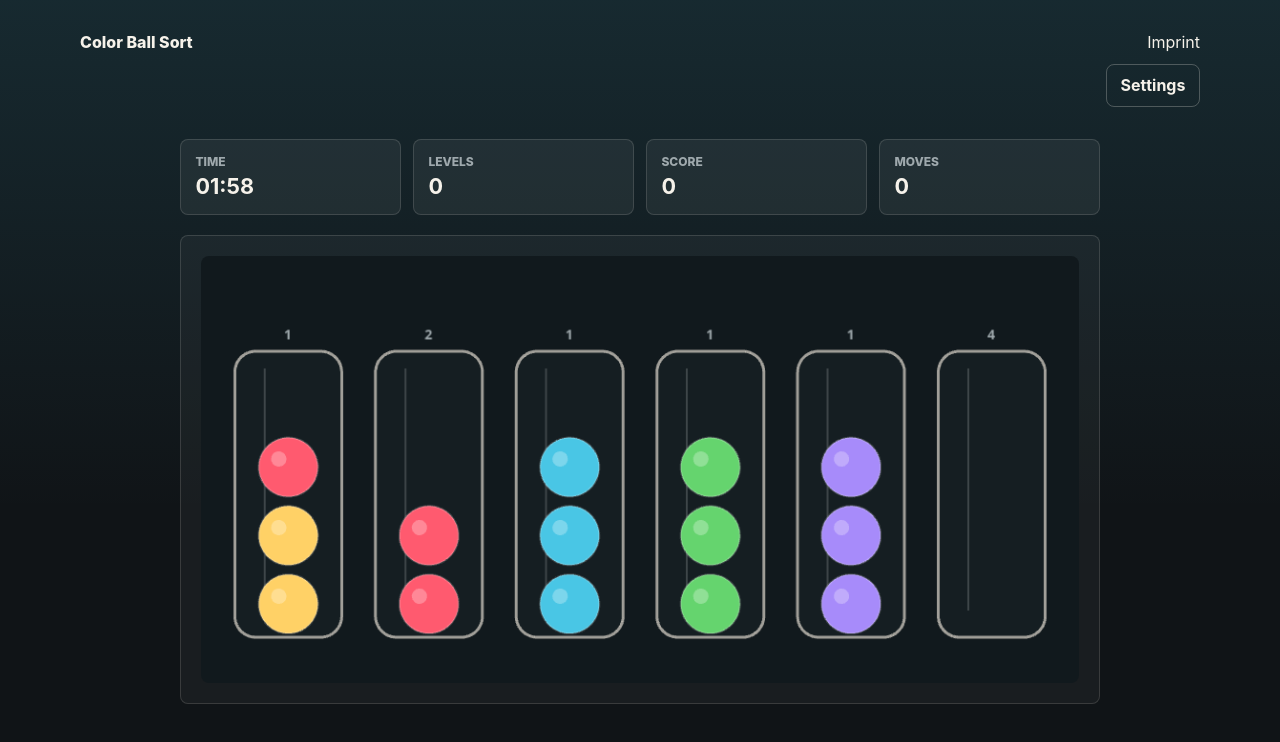
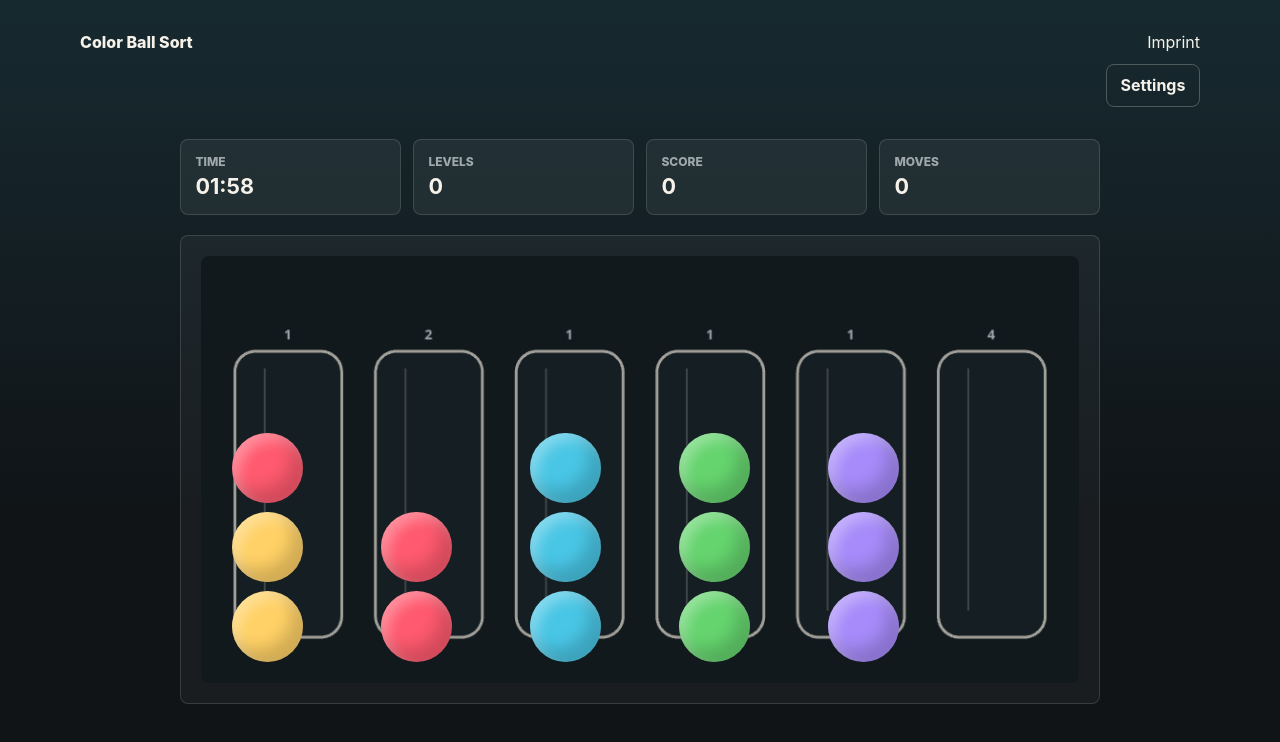
Before and after one commit to CWarth93/color-ball-sort, a Next.js app: page / in a window 1280 px wide. Both pictures are taken after a click on the button "Start Sprint". Shown: the top 742 px of the page. Built offline with nearby package versions, Linux system fonts and the light colour scheme.

Commit message:
Use drag and drop ball movement

```diff
--- a/components/PhaserBoard.tsx
+++ b/components/PhaserBoard.tsx
@@ -2,8 +2,7 @@ import { useEffect, useRef } from 'react';
 
 type PhaserBoardProps = {
 	jars: string[][];
-	selectedJar: number | null;
-	onJarSelect: (jarIndex: number) => void;
+	activeJar: number | null;
 	motionEnabled: boolean;
 };
 
@@ -12,8 +11,7 @@ type GameInstance = import('phaser').Game;
 type SceneInstance = import('phaser').Scene & {
 	renderBoard?: () => void;
 	jarsState?: string[][];
-	selectedJarState?: number | null;
-	onJarSelectState?: (jarIndex: number) => void;
+	activeJarState?: number | null;
 	motionEnabledState?: boolean;
 };
 
@@ -21,7 +19,7 @@ const boardWidth = 920;
 const boardHeight = 448;
 const jarCapacity = 4;
 
-export default function PhaserBoard({ jars, selectedJar, onJarSelect, motionEnabled }: PhaserBoardProps) {
+export default function PhaserBoard({ jars, activeJar, motionEnabled }: PhaserBoardProps) {
 	const containerRef = useRef<HTMLDivElement | null>(null);
 	const gameRef = useRef<GameInstance | null>(null);
 	const sceneRef = useRef<SceneInstance | null>(null);
@@ -42,8 +40,7 @@ export default function PhaserBoard({ jars, selectedJar, onJarSelect, motionEnab
 
 			class BoardScene extends Phaser.Scene {
 				jarsState = jars;
-				selectedJarState = selectedJar;
-				onJarSelectState = onJarSelect;
+				activeJarState = activeJar;
 				motionEnabledState = motionEnabled;
 
 				create() {
@@ -63,12 +60,9 @@ export default function PhaserBoard({ jars, selectedJar, onJarSelect, motionEnab
 					this.jarsState.forEach((jar, jarIndex) => {
 						const x = gap + jarIndex * (jarWidth + gap);
 						const y = baseY - jarHeight;
-						const isSelected = this.selectedJarState === jarIndex;
+						const isSelected = this.activeJarState === jarIndex;
 						const borderColor = isSelected ? 0xff5a6f : 0xd8d2c8;
 						const glassFill = isSelected ? 0x26333a : 0x1a2429;
-
-						const hitZone = this.add.zone(x + jarWidth / 2, y + jarHeight / 2, jarWidth, jarHeight).setInteractive({ useHandCursor: true });
-						hitZone.on('pointerup', () => this.onJarSelectState(jarIndex));
 
 						const jarShape = this.add.graphics();
 						jarShape.lineStyle(3, borderColor, 0.72);
@@ -77,26 +71,6 @@ export default function PhaserBoard({ jars, selectedJar, onJarSelect, motionEnab
 						jarShape.strokeRoundedRect(x, y + 20, jarWidth, jarHeight - 20, 22);
 						jarShape.lineStyle(2, 0xffffff, 0.18);
 						jarShape.lineBetween(x + jarWidth * 0.28, y + 38, x + jarWidth * 0.28, y + jarHeight - 28);
-
-						jar.forEach((color, ballIndex) => {
-							const ballRadius = 31;
-							const ballX = x + jarWidth / 2;
-							const ballY = baseY - ballRadius - ballIndex * (ballRadius * 2 + 10);
-							const ball = this.add.circle(ballX, ballY, ballRadius, Phaser.Display.Color.HexStringToColor(color).color);
-							ball.setStrokeStyle(2, 0xffffff, 0.2);
-							this.add.circle(ballX - 10, ballY - 12, 8, 0xffffff, 0.28);
-
-							if (this.motionEnabledState) {
-								this.tweens.add({
-									targets: ball,
-									y: ballY - 4,
-									duration: 900 + ballIndex * 80,
-									yoyo: true,
-									repeat: -1,
-									ease: 'Sine.easeInOut',
-								});
-							}
-						});
 
 						if (jar.length < jarCapacity) {
 							const freeSlots = jarCapacity - jar.length;
@@ -148,11 +122,10 @@ export default function PhaserBoard({ jars, selectedJar, onJarSelect, motionEnab
 		}
 
 		scene.jarsState = jars;
-		scene.selectedJarState = selectedJar;
-		scene.onJarSelectState = onJarSelect;
+		scene.activeJarState = activeJar;
 		scene.motionEnabledState = motionEnabled;
 		scene.renderBoard?.();
-	}, [jars, selectedJar, onJarSelect, motionEnabled]);
+	}, [jars, activeJar, motionEnabled]);
 
 	return <div className="phaserBoard" ref={containerRef} aria-hidden="true" />;
 }
--- a/pages/index.tsx
+++ b/pages/index.tsx
@@ -44,7 +44,7 @@ const isLevelSolved = (jars: string[][]) =>
 export default function HomePage() {
 	const [hasStarted, setHasStarted] = useState(false);
 	const [jars, setJars] = useState(createLevel);
-	const [selectedJar, setSelectedJar] = useState<number | null>(null);
+	const [dragSourceJar, setDragSourceJar] = useState<number | null>(null);
 	const [moves, setMoves] = useState(0);
 	const [level, setLevel] = useState(1);
 	const [completedLevels, setCompletedLevels] = useState(0);
@@ -75,32 +75,33 @@ export default function HomePage() {
 		return () => window.clearInterval(timer);
 	}, [hasStarted]);
 
-	const selectJar = (jarIndex: number) => {
-		if (selectedJar === null) {
-			if (jars[jarIndex].length > 0) {
-				setSelectedJar(jarIndex);
-			}
+	const startBallDrag = (jarIndex: number, ballIndex: number) => {
+		if (ballIndex !== jars[jarIndex].length - 1) {
 			return;
 		}
 
-		if (selectedJar === jarIndex) {
-			setSelectedJar(null);
+		setDragSourceJar(jarIndex);
+	};
+
+	const dropBall = (targetJar: number) => {
+		if (dragSourceJar === null || dragSourceJar === targetJar) {
+			setDragSourceJar(null);
 			return;
 		}
 
-		if (jars[jarIndex].length >= jarCapacity) {
+		if (jars[targetJar].length >= jarCapacity) {
 			return;
 		}
 
 		setJars((currentJars) => {
 			const nextJars = currentJars.map((jar) => [...jar]);
-			const movingBall = nextJars[selectedJar].pop();
+			const movingBall = nextJars[dragSourceJar].pop();
 
 			if (!movingBall) {
 				return currentJars;
 			}
 
-			nextJars[jarIndex].push(movingBall);
+			nextJars[targetJar].push(movingBall);
 			if (isLevelSolved(nextJars)) {
 				const nextLevel = level + 1;
 
@@ -113,7 +114,7 @@ export default function HomePage() {
 			return nextJars;
 		});
 		setMoves((currentMoves) => currentMoves + 1);
-		setSelectedJar(null);
+		setDragSourceJar(null);
 	};
 
 	const toggleSound = () => {
@@ -248,23 +249,30 @@ export default function HomePage() {
 							</p>
 						)}
 						<section className="gameBoard" data-testid="game-board" data-level={level} aria-label="Color Ball Sort board">
-							<PhaserBoard jars={jars} selectedJar={selectedJar} onJarSelect={selectJar} motionEnabled={motionEnabled} />
+							<PhaserBoard jars={jars} activeJar={dragSourceJar} motionEnabled={motionEnabled} />
 							{jars.map((jar, jarIndex) => (
 								<button
 									className="gameJar"
 									type="button"
 									data-testid={`jar-${jarIndex}`}
 									data-empty={jar.length === 0 ? 'true' : 'false'}
-									data-selected={selectedJar === jarIndex ? 'true' : 'false'}
+									data-selected={dragSourceJar === jarIndex ? 'true' : 'false'}
 									key={`jar-${jarIndex}`}
 									aria-label={jar.length === 0 ? `Empty helper jar ${jarIndex + 1}` : `Jar ${jarIndex + 1}`}
-									onClick={() => selectJar(jarIndex)}
+									onPointerUp={() => dropBall(jarIndex)}
 								>
 									{jar.map((color, ballIndex) => (
 										<span
 											className="gameBall"
 											data-testid="ball"
 											data-color={color}
+											data-top={ballIndex === jar.length - 1 ? 'true' : 'false'}
+											draggable={ballIndex === jar.length - 1}
+											onDragStart={(event) => {
+												event.preventDefault();
+												startBallDrag(jarIndex, ballIndex);
+											}}
+											onPointerDown={() => startBallDrag(jarIndex, ballIndex)}
 											style={{ backgroundColor: color }}
 											key={`${color}-${jarIndex}-${ballIndex}`}
 										/>
--- a/styles/globals.css
+++ b/styles/globals.css
@@ -357,7 +357,7 @@ h1 {
 	box-shadow: none;
 	color: transparent;
 	cursor: pointer;
-	opacity: 0;
+	appearance: none;
 	touch-action: manipulation;
 }
 
@@ -394,7 +394,18 @@ h1 {
 	width: min(80%, 4.4rem);
 	aspect-ratio: 1;
 	border-radius: 999px;
-	box-shadow: none;
+	box-shadow: inset -0.7rem -0.8rem 1rem rgba(0, 0, 0, 0.18), inset 0.45rem 0.45rem 0.8rem rgba(255, 255, 255, 0.32);
+	pointer-events: none;
+	touch-action: none;
+}
+
+.gameBall[data-top='true'] {
+	cursor: grab;
+	pointer-events: auto;
+}
+
+.gameBall[data-top='true']:active {
+	cursor: grabbing;
 }
 
 @media (max-width: 760px) {
```
Also changed, not shown: next-env.d.ts, 1 other file (tests, documents, lock files or other folders).
